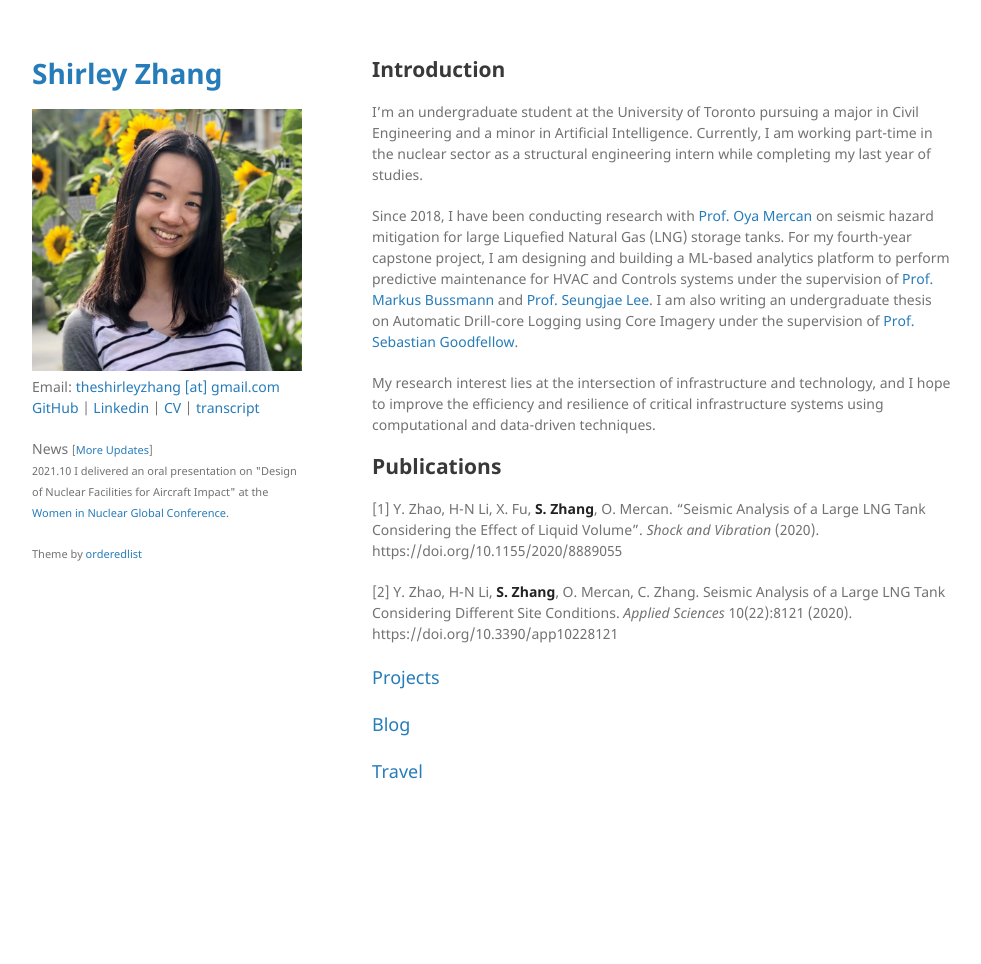
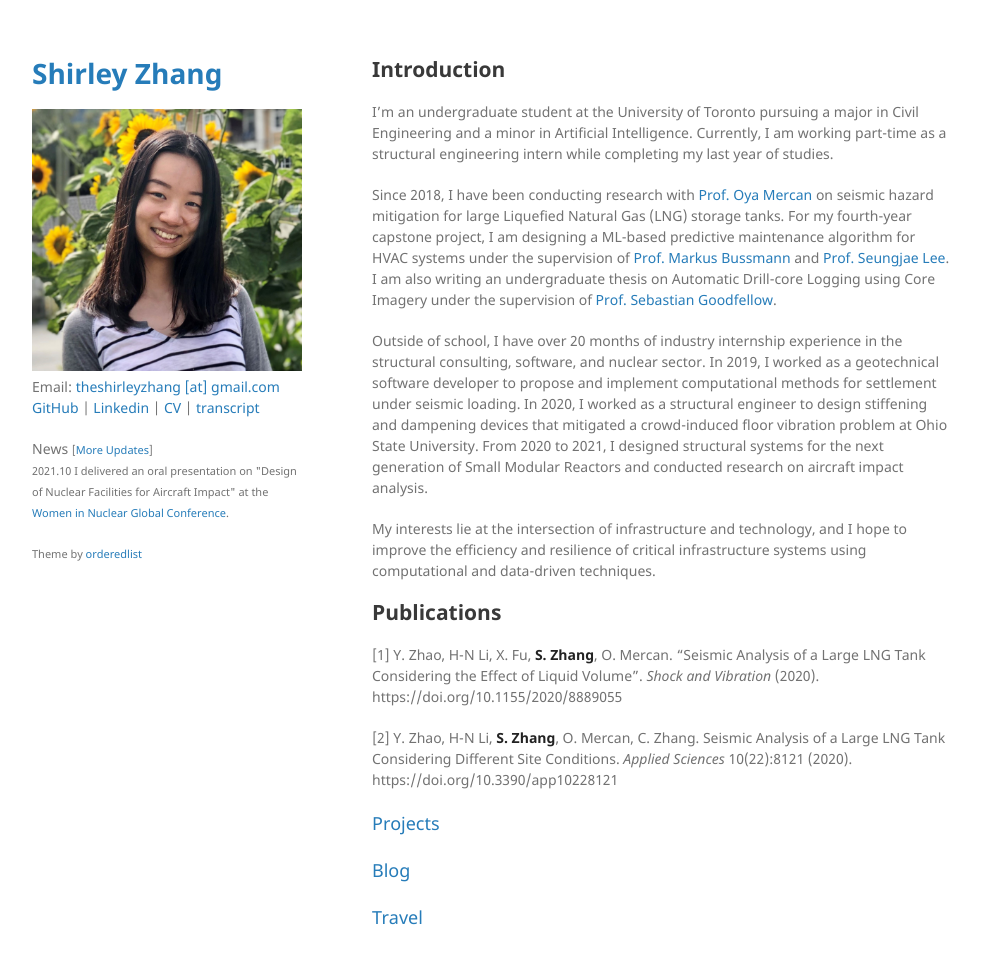
Before and after one commit to shirleyzhang2/shirleyzhang2.github.io, a Jekyll site: the page built from index.md, in a window 1280 px wide and 1001 px high. Shown: the top 964 px of the window, without its empty margins (148-1129 px from the left). Built offline with Jekyll 4.4.1, drawn with Linux system fonts in a browser that asks for light colours.

Commit message:
Update index.md

```diff
--- a/index.md
+++ b/index.md
@@ -3,11 +3,13 @@ layout: default
 ---
 ## Introduction
 
-I'm an undergraduate student at the University of Toronto pursuing a major in Civil Engineering and a minor in Artificial Intelligence. Currently, I am working part-time in the nuclear sector as a structural engineering intern while completing my last year of studies.
+I'm an undergraduate student at the University of Toronto pursuing a major in Civil Engineering and a minor in Artificial Intelligence. Currently, I am working part-time as a structural engineering intern while completing my last year of studies.
 
-Since 2018, I have been conducting research with [Prof. Oya Mercan](https://civmin.utoronto.ca/home/about-us/directory/professors/oya-mercan/) on seismic hazard mitigation for large Liquefied Natural Gas (LNG) storage tanks. For my fourth-year capstone project, I am designing and building a ML-based analytics platform to perform predictive maintenance for HVAC and Controls systems under the supervision of [Prof. Markus Bussmann](https://www.mie.utoronto.ca/faculty_staff/bussmann/) and [Prof. Seungjae Lee](https://civmin.utoronto.ca/home/about-us/directory/professors/seungjae-lee/). I am also writing an undergraduate thesis on Automatic Drill-core Logging using Core Imagery under the supervision of [Prof. Sebastian Goodfellow](https://civmin.utoronto.ca/home/about-us/directory/professors/sebastian-goodfellow/).
+Since 2018, I have been conducting research with [Prof. Oya Mercan](https://civmin.utoronto.ca/home/about-us/directory/professors/oya-mercan/) on seismic hazard mitigation for large Liquefied Natural Gas (LNG) storage tanks. For my fourth-year capstone project, I am designing a ML-based predictive maintenance algorithm for HVAC systems under the supervision of [Prof. Markus Bussmann](https://www.mie.utoronto.ca/faculty_staff/bussmann/) and [Prof. Seungjae Lee](https://civmin.utoronto.ca/home/about-us/directory/professors/seungjae-lee/). I am also writing an undergraduate thesis on Automatic Drill-core Logging using Core Imagery under the supervision of [Prof. Sebastian Goodfellow](https://civmin.utoronto.ca/home/about-us/directory/professors/sebastian-goodfellow/).
 
-My research interest lies at the intersection of infrastructure and technology, and I hope to improve the efficiency and resilience of critical infrastructure systems using computational and data-driven techniques.
+Outside of school, I have over 20 months of industry internship experience in the structural consulting, software, and nuclear sector. In 2019, I worked as a geotechnical software developer to propose and implement computational methods for settlement under seismic loading. In 2020, I worked as a structural engineer to design stiffening and dampening devices that mitigated a crowd-induced floor vibration problem at Ohio State University. From 2020 to 2021, I designed structural systems for the next generation of Small Modular Reactors and conducted research on aircraft impact analysis.
+
+My interests lie at the intersection of infrastructure and technology, and I hope to improve the efficiency and resilience of critical infrastructure systems using computational and data-driven techniques.
 
 ## Publications
 [1] Y. Zhao, H-N Li, X. Fu, **S. Zhang**, O. Mercan. "Seismic Analysis of a Large LNG Tank Considering the Effect of Liquid Volume". *Shock and Vibration* (2020). https://doi.org/10.1155/2020/8889055
```
